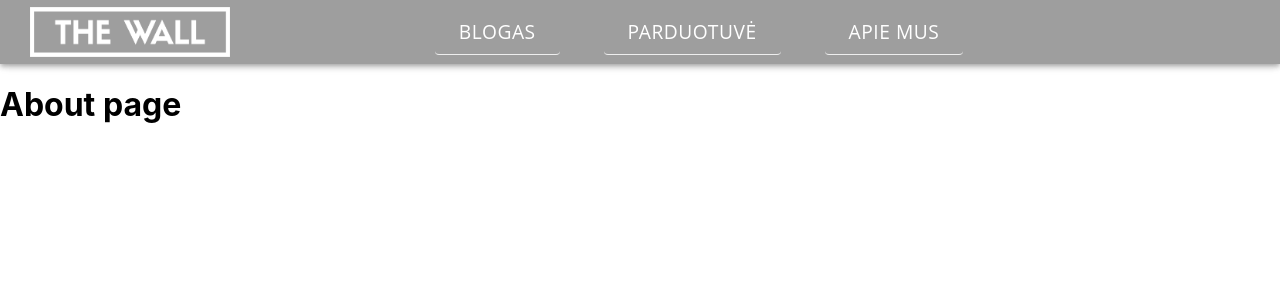
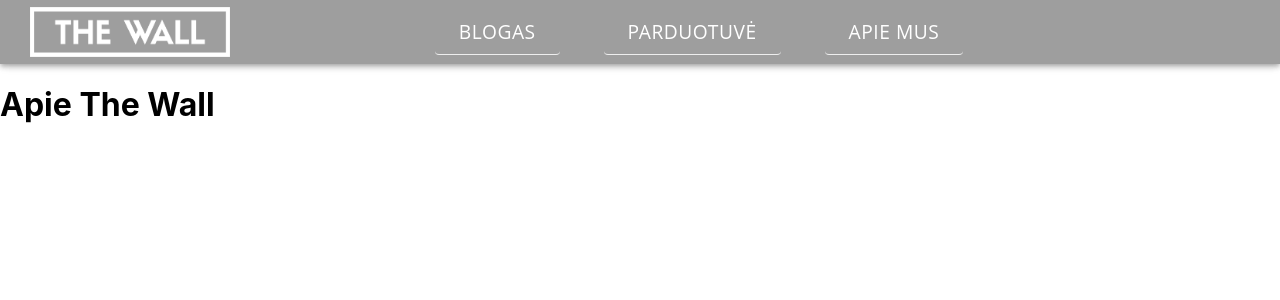
Before and after one commit to programotuojes/ktu-psi-sp, a React (Create React App) app in the folder frontend/: page /about in a window 1280 px wide. Shown: the top 300 px of the page. Built offline with nearby package versions, Linux system fonts and the light colour scheme.

Commit message:
Unified languages

```diff
--- a/frontend/package.json
+++ b/frontend/package.json
@@ -19,8 +19,7 @@
     "redux": "^4.0.5",
     "reselect": "^4.0.0",
     "typeface-roboto": "0.0.75",
-    "redux-thunk": "^2.3.0",
-    "reselect": "^4.0.0"
+    "redux-thunk": "^2.3.0"
   },
   "scripts": {
     "start": "react-scripts start",
--- a/frontend/src/pages/about/About.js
+++ b/frontend/src/pages/about/About.js
@@ -1,7 +1,7 @@
 import React from 'react';
 import { Helmet } from 'react-helmet-async';
 
-const title = 'About';
+const title = 'The Wall - Apie';
 
 function About() {
   return (
@@ -10,7 +10,7 @@ function About() {
         <title>{title}</title>
       </Helmet>
 
-      <h1>About page</h1>
+      <h1>Apie The Wall</h1>
     </>
   );
 }
--- a/frontend/src/pages/blog/Blog.js
+++ b/frontend/src/pages/blog/Blog.js
@@ -1,7 +1,7 @@
 import React from 'react';
 import { Helmet } from 'react-helmet-async';
 
-const title = 'Blog';
+const title = 'The Wall - blogas';
 
 function Blog() {
   return (
@@ -10,7 +10,7 @@ function Blog() {
         <title>{title}</title>
       </Helmet>
 
-      <h1>Blog</h1>
+      <h1>Blogas</h1>
     </>
   );
 }
--- a/frontend/src/pages/homepage/Homepage.js
+++ b/frontend/src/pages/homepage/Homepage.js
@@ -6,7 +6,7 @@ import shopLogo from './shopLogo.jpg';
 import Grid from '@material-ui/core/Grid';
 import { makeStyles } from '@material-ui/core/styles';
 
-const title = 'Homepage';
+const title = 'The Wall';
 
 const useStyles = makeStyles({
   blog_header: {
--- a/frontend/src/pages/payment/Payment.js
+++ b/frontend/src/pages/payment/Payment.js
@@ -18,7 +18,7 @@ const useStyles = makeStyles({
     textAlign: 'left',
   },
 });
-const title = 'Payment';
+const title = 'The Wall - Apmokėjimas';
 
 function Payment() {
   const classes = useStyles();
--- a/frontend/src/pages/shop/Shop.js
+++ b/frontend/src/pages/shop/Shop.js
@@ -11,7 +11,7 @@ import makeStyles from '@material-ui/core/styles/makeStyles';
 import { get, GET_PRODUCTS_IN_CATEGORY } from '../../utils/network';
 import { Container } from '@material-ui/core';
 
-const title = 'Shop';
+const title = 'The Wall - Parduotuvė';
 
 const useStyles = makeStyles({
   root: {
--- a/frontend/src/pages/shoppingCart/ShoppingCart.js
+++ b/frontend/src/pages/shoppingCart/ShoppingCart.js
@@ -6,11 +6,9 @@ import DeleteIcon from '@material-ui/icons/Delete';
 import { makeStyles } from '@material-ui/core/styles';
 import 'typeface-roboto';
 import { Typography } from '@material-ui/core';
-import img from '../shop/jacket1.jpg';
-import { Button } from '@material-ui/core';
+import img from '../shop/placeholder-image.png';
 
-
-const title = 'Shopping Cart';
+const title = 'The Wall - Pirkiniai';
 const useStyles = makeStyles({
   image: {
     height:'100px',
```
